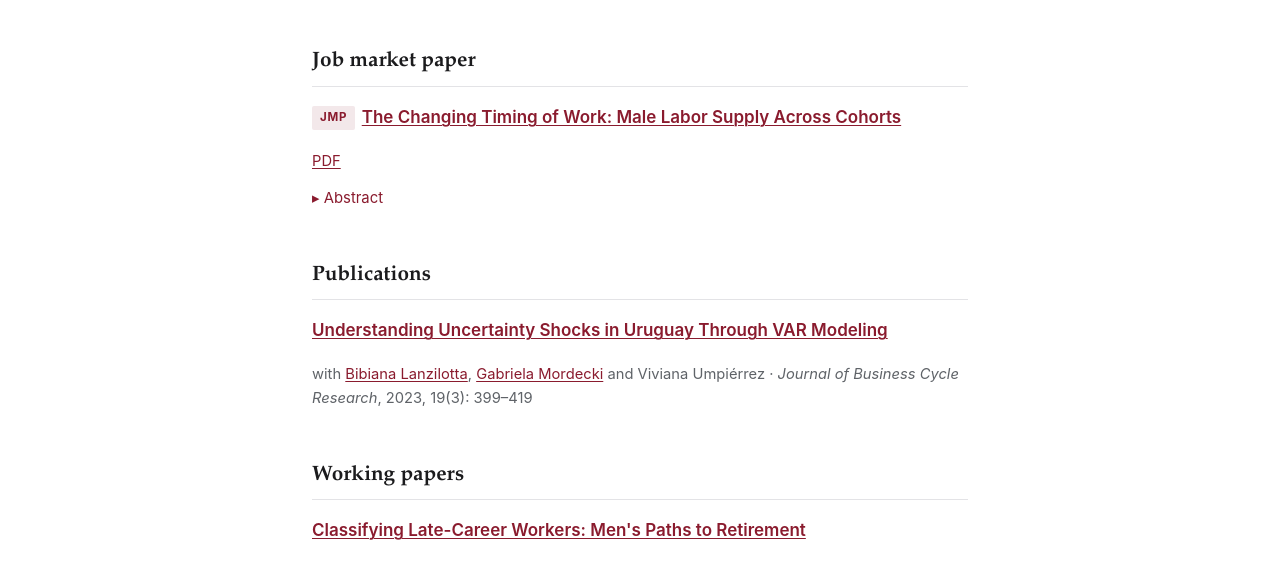
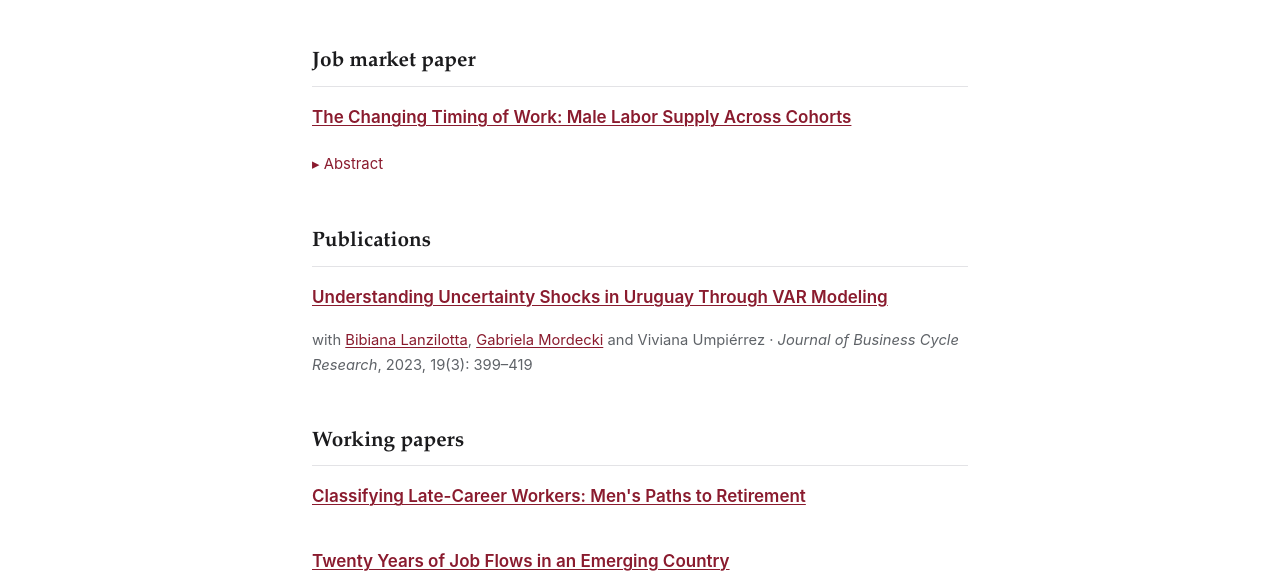
Before and after one commit to GabrielMerlo/gabrielmerlo.github.io, a plain HTML site: page research.html in a window 1280 px wide. Shown: the part 199-776 px from the top of the page. Drawn offline with Linux system fonts and the light colour scheme.

Commit message:
Trim JMP links

```diff
--- a/research.html
+++ b/research.html
@@ -44,18 +44,14 @@
   <!-- ==========================================================
        HOW TO ADD A PAPER
        Copy one <div class="paper"> block and edit it.
-       Drop the <span class="tag"> if it is not the job market paper.
+       The title is the link to the PDF; there is no separate PDF line.
        Drop the <details> block if you do not want an abstract yet.
-       When the JMP draft is ready, put it in files/jmp.pdf and swap
-       the "Draft coming soon" line for:
-         <p class="meta"><a href="files/jmp.pdf">PDF</a></p>
        ========================================================== -->
 
   <h2>Job market paper</h2>
 
   <div class="paper">
-    <p class="title"><span class="tag">JMP</span><a href="files/jmp.pdf">The Changing Timing of Work: Male Labor Supply Across Cohorts</a></p>
-    <p class="meta"><a href="files/jmp.pdf">PDF</a></p>
+    <p class="title"><a href="files/jmp.pdf">The Changing Timing of Work: Male Labor Supply Across Cohorts</a></p>
     <details class="abstract">
       <summary>Abstract</summary>
       <p>Non-college men in the US born 1955&ndash;1970 (the 1960 cohort) work less at prime ages and
```
Also changed, not shown: index.html (+0 -5 lines).
